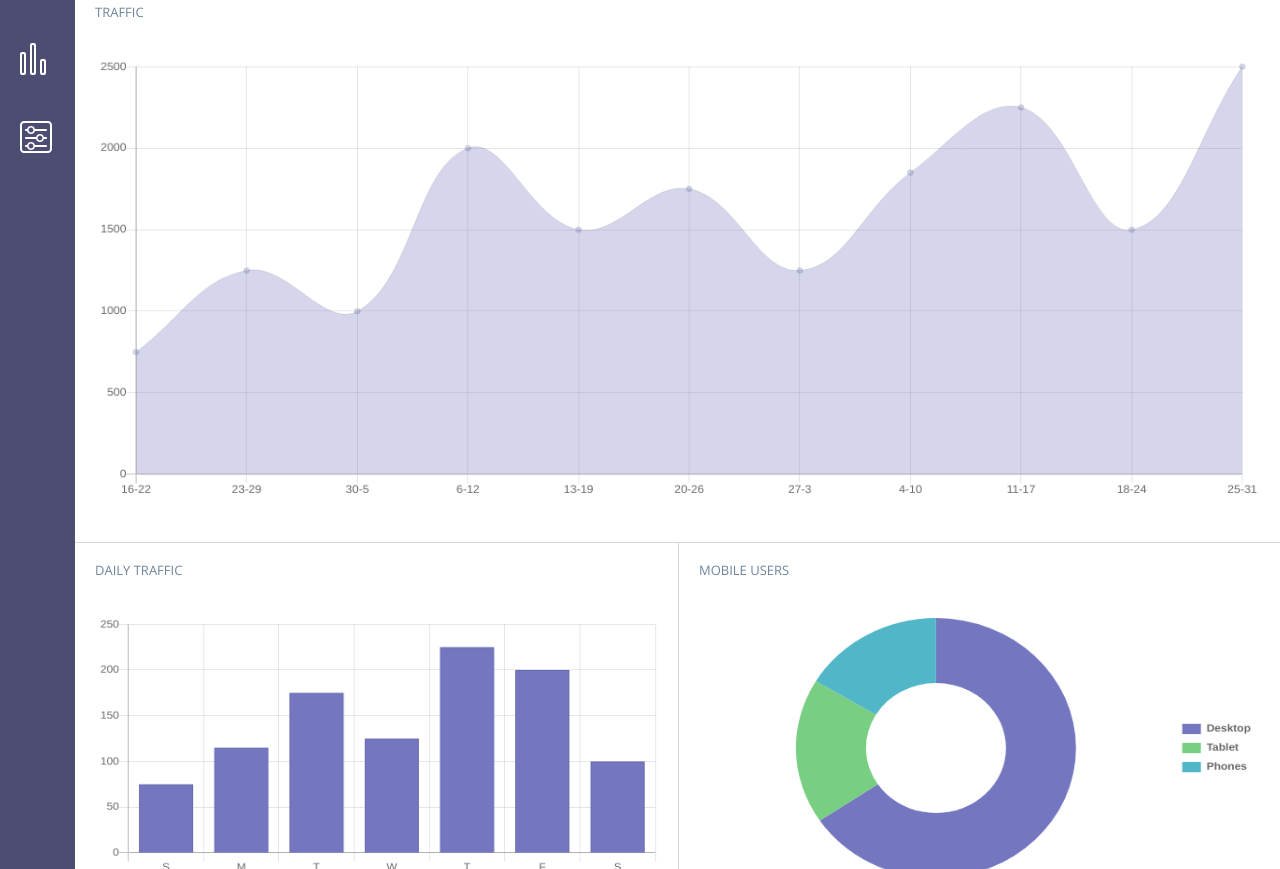
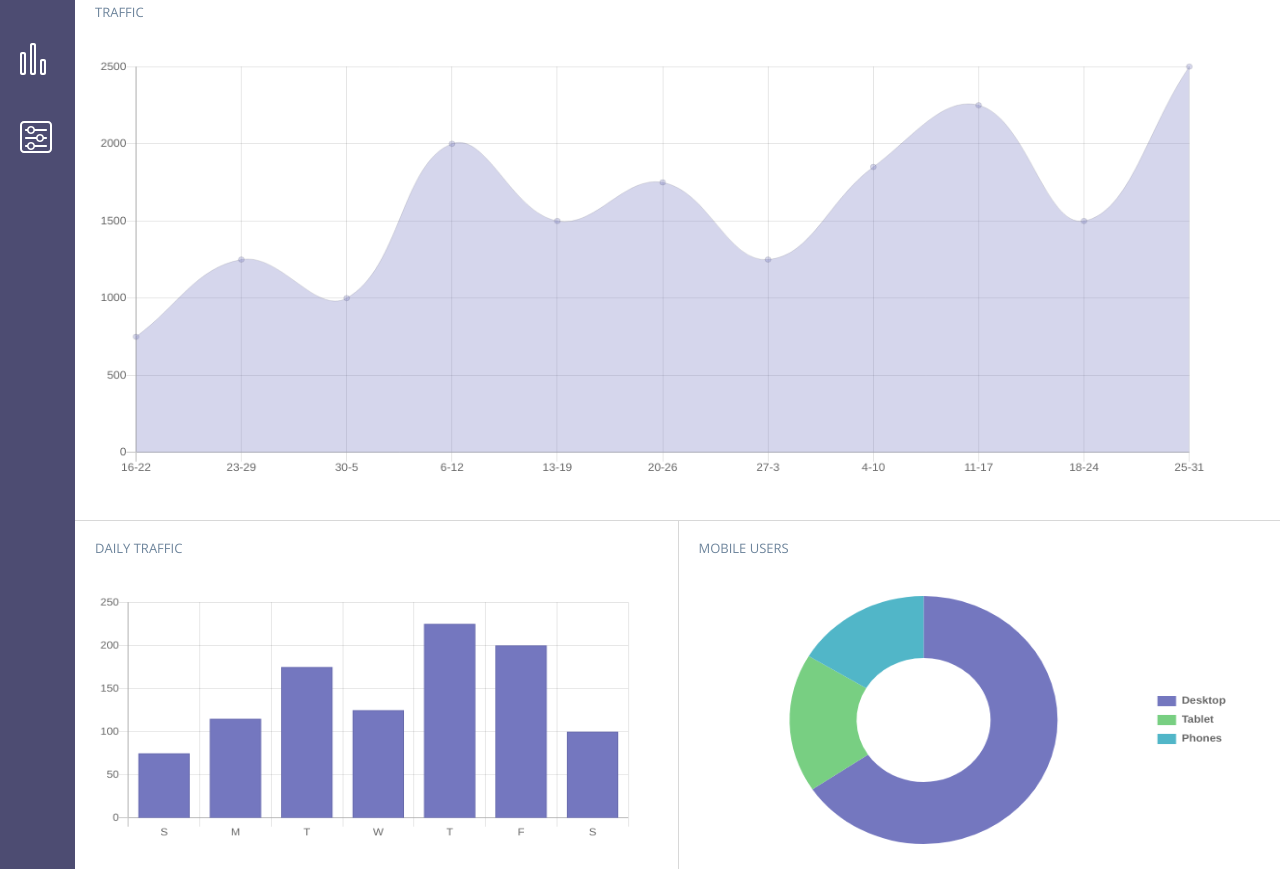
Before and after one commit to thaslam77/web_app_dashboard_v3.1, a plain HTML site: page index.html in a window 1280 px wide. Shown: the part 183-1052 px from the top of the page. Drawn offline with nearby package versions, Linux system fonts and the light colour scheme.

Commit message:
Wrapped canvas elements and added styles
Wrapped canvas elements and added styles to fix responsive layout issue.

```diff
--- a/css/page.css
+++ b/css/page.css
@@ -110,6 +110,11 @@ svg {
   height: 2rem;
   vertical-align: middle;
   cursor: pointer;
+}
+
+.widget-container-full,
+.widget-container-half {
+  width: 95vw;
 }
 
 /* Notifications */
@@ -595,6 +600,14 @@ svg {
   }
 }
 
+@media (min-width: 768px) {
+  .widget-container-full {
+    width: 90vw;
+  }
+  .widget-container-half {
+    width: 45vw;
+  }
+}
 
 @media (min-width: 768px) {
 
--- a/index.html
+++ b/index.html
@@ -101,19 +101,25 @@
         <!-- Traffic Chart (Line Graph) -->
         <div class="traffic">
             <div class="social-header">TRAFFIC</div>
+            <div class="widget-container-full">
                 <canvas id="lineChart"></canvas>
+            </div>
         </div>
 
         <!-- Daily Traffic Chart (Bar Graph) -->
         <div class="daily-traffic">
             <div class="social-header">DAILY TRAFFIC</div>
-            <canvas id="daily-chart"></canvas>
+            <div class="widget-container-half">
+                <canvas id="daily-chart"></canvas>
+            </div>
         </div>
 
         <!-- Mobile Users Chart (Doughnut Graph) -->
         <div class="mobile-users">
             <div class="social-header">MOBILE USERS</div>
-            <canvas id="mobile-chart"></canvas>
+            <div class="widget-container-half">
+                <canvas id="mobile-chart"></canvas>
+            </div>
         </div>
 
         <!-- Social Status -->
```
